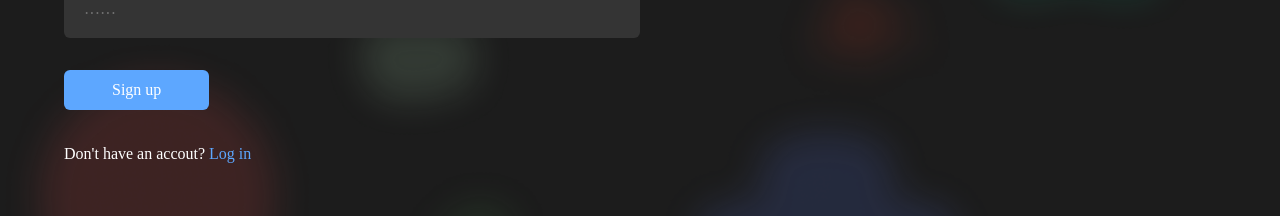
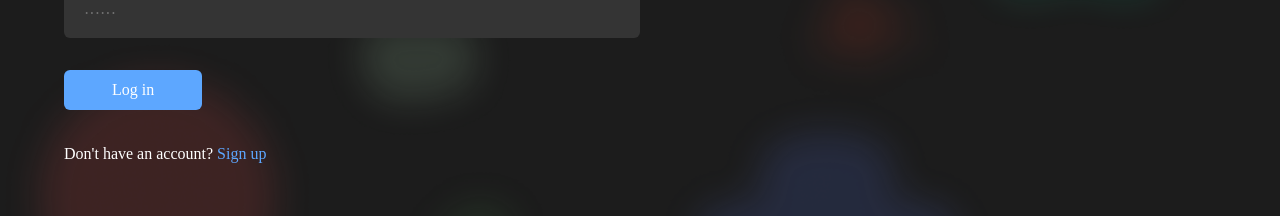
Before and after one commit to theditiarora/Linker, a React (Create React App) app: page /login in a window 1280 px wide. Shown: the part 274-490 px from the top of the page. Built offline with nearby package versions, Linux system fonts and the light colour scheme; a web font is replaced by a local one.

Commit message:
login in progress, god please no error

```diff
--- a/src/components/Login.jsx
+++ b/src/components/Login.jsx
@@ -1,27 +1,56 @@
-import React from 'react'
-import { useNavigate } from 'react-router-dom'
+import React, { useState } from "react";
+import { useNavigate } from "react-router-dom";
 
 const Login = () => {
-  const navigate = useNavigate()
+  const [loginEmail, setLoginEmail] = useState();
+  const [loginPass, setLoginPass] = useState();
+
+  const navigate = useNavigate();
   return (
     <div>
-        <div className="flex justify-between text-c-twenty">
-            <h1>Log in</h1>
-            <h1 className='cursor-pointer' onClick={() => navigate('/')}>Linker </h1>
-        </div>
+      <div className="flex justify-between text-c-twenty">
+        <h1>Log in</h1>
+        <h1 className="cursor-pointer" onClick={() => navigate("/")}>
+          Linker{" "}
+        </h1>
+      </div>
 
-        <label className='block text-c-eighteen mt-12'>Email Address</label>
-        <input placeholder='example@gmail.com' className='input-field mt-3 w-2/4' type="text" />
+      <label className="block text-c-eighteen mt-12">Email Address</label>
+      <input
+        value={loginEmail}
+        onClick={(e) => setLoginEmail(e.target.value)}
+        placeholder="example@gmail.com"
+        className="input-field mt-3 w-2/4"
+        type="text"
+      />
 
-        <label className='block text-c-eighteen mt-8'>Password</label>
-        <input placeholder='······' className='input-field mt-3 w-2/4' type="password" />
+      <label className="block text-c-eighteen mt-8">Password</label>
+      <input
+        value={loginPass}
+        onClick={(e) => setLoginPass(e.target.value)}
+        placeholder="······"
+        className="input-field mt-3 w-2/4"
+        type="password"
+      />
 
-        <button onClick={() => navigate('/addLink')} className='block mt-8 py-2 px-12 text-white rounded-md bg-blue hover:bg-opacity-70 transition-all duration-200'>Sign up</button>
+      <button
+        onClick={() => navigate("/addLink")}
+        className="block mt-8 py-2 px-12 text-white rounded-md bg-blue hover:bg-opacity-70 transition-all duration-200"
+      >
+        Log in
+      </button>
 
-        <p className="mt-8">Don&apos;t have an accout? <span onClick={() => navigate('/signup')} className="text-blue cursor-pointer">Log in</span></p>
+      <p className="mt-8">
+        Don&apos;t have an account?{" "}
+        <span
+          onClick={() => navigate("/signup")}
+          className="text-blue cursor-pointer"
+        >
+          Sign up
+        </span>
+      </p>
+    </div>
+  );
+};
 
-    </div>
-  )
-}
-
-export default Login
+export default Login;
--- a/src/components/Signup.jsx
+++ b/src/components/Signup.jsx
@@ -18,9 +18,11 @@ const Signup = () => {
      setEmail('')
      setPassword('')
     }
-     catch(error) {
-     console.log(error.message);
+    catch(error) {
+      console.log(error.message);
     }
+
+    navigate('/addLink')
 
    }
 
@@ -29,11 +31,6 @@ const Signup = () => {
       setUser(currentUser)
     })
    }, [user])
-
-
-  const handleClick = () => {
-    navigate('/addLink')
-  }
 
   const navigate = useNavigate()
   return (
```
